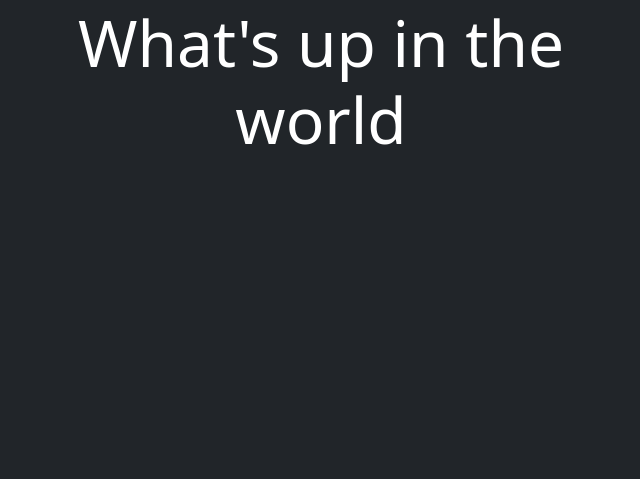
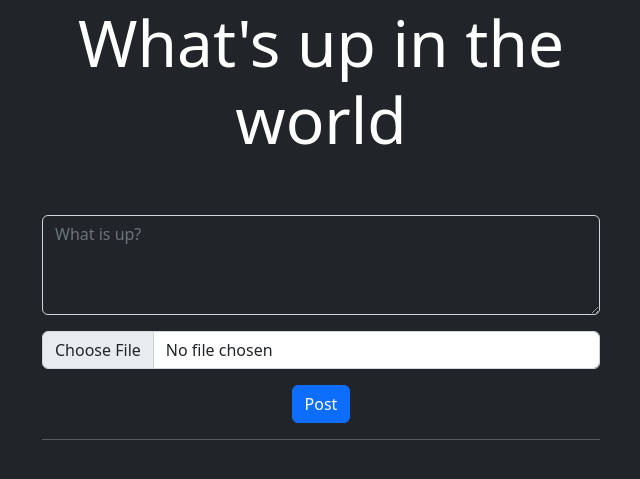
Before and after one commit to franklinran03/wasaa, a Django app: page /home/ in a window 1280 px wide. Shown: the part 116-595 px from the top of the page, without its empty margins (319-959 px from the left). Run offline with Django 5.2, Linux system fonts and the light colour scheme; the visitor is signed in with stand-in values (Sample User, id 1); data that the repository does not hold is empty.

Commit message:
algunos cabios pt1

```diff
--- a/social/forms.py
+++ b/social/forms.py
@@ -6,8 +6,8 @@ class PostForm(forms.ModelForm):
         model = Post
         fields = ['content', 'res']
         widgets = {
-            'content': forms.Textarea(attrs={'class': 'form-control bg-dark', 'style': 'height: 100px; color: white;', 'placeholder': 'What is up?',}),
-            'res': forms.FileInput(attrs={'class': 'form-control mt-3',}),
+            'content': forms.Textarea(attrs={'class': 'form-control bg-dark', 'style': 'height: 100px; color: white;', 'placeholder': 'What is up?', 'required': False,}),
+            'res': forms.FileInput(attrs={'class': 'form-control mt-3','accept': 'image/png, image/jpeg, image/jpg',}),
         }
 
 class PostResForm(forms.ModelForm):
@@ -15,7 +15,7 @@ class PostResForm(forms.ModelForm):
         model = PostRes
         fields = ['resource']
         widgets = {
-            'resource': forms.FileInput(attrs={'class': 'form-control mt-3',}),
+            'resource': forms.FileInput(attrs={'class': 'form-control mt-3', 'accept': 'image/png, image/jpeg, image/jpg',}),
         }
 
 class UserProfileForm(forms.ModelForm):
@@ -32,8 +32,8 @@ class EditProfileForm(forms.ModelForm):
         fields = ['name', 'photo', 'banner']
         widgets = {
             'name': forms.TextInput(attrs={'class': 'form-control', 'placeholder': 'What is your name',}),
-            'photo': forms.FileInput(attrs={'class': 'form-control', 'type': 'file', 'id': 'formFilePhoto',}),
-            'banner': forms.FileInput(attrs={'class': 'form-control', 'type': 'file', 'id': 'formFileBanner',}),
+            'photo': forms.FileInput(attrs={'class': 'form-control', 'type': 'file', 'id': 'formFilePhoto', 'accept': 'image/png, image/jpeg, image/jpg',}),
+            'banner': forms.FileInput(attrs={'class': 'form-control', 'type': 'file', 'id': 'formFileBanner', 'accept': 'image/png, image/jpeg, image/jpg',}),
         }
 
 class CommentForm(forms.ModelForm):
--- a/social/templates/base.html
+++ b/social/templates/base.html
@@ -33,11 +33,11 @@
                         <a class="nav-link" href="/home">Home</a>
                     </li>
                     <li class="nav-item">
-                        <!-- Enlace modificado para abrir el modal -->
+                        <!-- modal -->
                         <a class="nav-link" href="#" data-bs-toggle="modal" data-bs-target="#formModal">Create Post</a>
                     </li>
                     <li class="nav-item">
-                        <a class="nav-link" href="{% url 'my_profile' user.username %}">{{ user.username }}</a>
+                        <a class="nav-link profile-link" href="{% url 'my_profile' user.username %}">{{ user.username }}</a>
                     </li>
                     <li class="nav-item">
                         <a class="nav-link" href="/logout">Logout</a>
@@ -62,7 +62,7 @@
     {% endblock %}
 
     <!-- Modal para crear post desde cualquier pagina-->
-    <div class="modal fade" id="formModal" tabindex="-1" aria-labelledby="formModalLabel" aria-hidden="true">
+    <div class="modal fade create-post-create" id="formModal" tabindex="-1" aria-labelledby="formModalLabel" aria-hidden="true">
         <div class="modal-dialog modal-dialog-centered">
             <div class="modal-content bg-dark text-white">
                 <div class="modal-header">
--- a/social/templates/home.html
+++ b/social/templates/home.html
@@ -7,11 +7,24 @@
     <div class="col-md-6 offset-md-3">
         <h1 class="text-center display-3 py-5">What's up in the world</h1>
 
+        <!-- formulario crear post -->
+        <div class="comment-form">
+            <form id="postForm" method="POST" enctype="multipart/form-data" action="{% url 'create_post' %}">
+                {% csrf_token %}
+                {{ Post_form.content }}
+                {{ Res_form.resource }}
+                <div class="text-center mt-3">
+                    <button type="submit" class="btn btn-primary">Post</button>
+                </div>
+            </form>
+            <hr>
+        </div>
+
         <ul class="list-group">
             {% for post in posts %}
-            <li class="list-group-item bg-dark border-white border-opacity-10">
+            <li class="list-group-item bg-dark border-white border-opacity-10 box-post">
 
-                 <a class="list-group-item bg-dark text-white" href="{% url 'profile' post.user.username %}">
+                 <a class="list-group-item bg-dark text-white profile-link-box" href="{% url 'profile' post.user.username %}">
                     <header class="d-flex justify-content-between align-items-center">
                         <div class="d-flex align-items-center">
                             <p class="fw-bold mb-0">{{ post.user.username }}</p>
@@ -19,7 +32,7 @@
                         <span class="text-secondary">{{ post.pub_date }}</span>
                     </header>
                  </a>
-                <a class="list-group-item bg-dark text-white" href="{% url 'post_detail' post.user.username post.id %}">
+                <a class="list-group-item bg-dark text-white link-post" href="{% url 'post_detail' post.user.username post.id %}">
                     <div class="post_content">
                         <p>{{post.content}}</p>
                         {% if post.res and post.res.resource %}
@@ -31,7 +44,7 @@
                 </a>
                 <hr class="text-white">
                 <div class="text-center">
-                    <a href="javascript:likePost('{{post.id}}')" class="btn btn-dark" style="height: 25px; padding: 0;">
+                    <a href="javascript:likePost('{{post.id}}')" class="btn btn-dark like-btn" style="height: 25px; padding: 0;">
                         <div class="d-flex justify-content-between">
                             <svg xmlns="http://www.w3.org/2000/svg" width="15" height="15" fill="currentColor" class="bi bi-heart" viewBox="0 0 16 16" style="margin: 5px 5px 0;">
                                 <path d="m8 2.748-.717-.737C5.6.281 2.514.878 1.4 3.053c-.523 1.023-.641 2.5.314 4.385.92 1.815 2.834 3.989 6.286 6.357 3.452-2.368 5.365-4.542 6.286-6.357.955-1.886.838-3.362.314-4.385C13.486.878 10.4.28 8.717 2.01zM8 15C-7.333 4.868 3.279-3.04 7.824 1.143q.09.083.176.171a3 3 0 0 1 .176-.17C12.72-3.042 23.333 4.867 8 15"/>
@@ -41,7 +54,7 @@
                             </p>
                         </div>
                     </a>
-                    <a href="{% url 'post_detail' post.user.username post.id %}" class="btn btn-dark" style="height: 25px; padding: 0; margin: 0 20px;">
+                    <a href="{% url 'post_detail' post.user.username post.id %}" class="btn btn-dark comm-btn" style="height: 25px; padding: 0; margin: 0 20px;">
                         <div class="d-flex justify-content-between" style="height: 25px; padding: 0; margin: 0 20px;">
                             <svg xmlns="http://www.w3.org/2000/svg" width="15" height="15" fill="currentColor" class="bi bi-chat-left" viewBox="0 0 16 16" style="margin: 5px 5px 0;">
                                 <path d="M14 1a1 1 0 0 1 1 1v8a1 1 0 0 1-1 1H4.414A2 2 0 0 0 3 11.586l-2 2V2a1 1 0 0 1 1-1zM2 0a2 2 0 0 0-2 2v12.793a.5.5 0 0 0 .854.353l2.853-2.853A1 1 0 0 1 4.414 12H14a2 2 0 0 0 2-2V2a2 2 0 0 0-2-2z"/>
```
Also changed, not shown: social/templates/post.html (+8 -8 lines).
